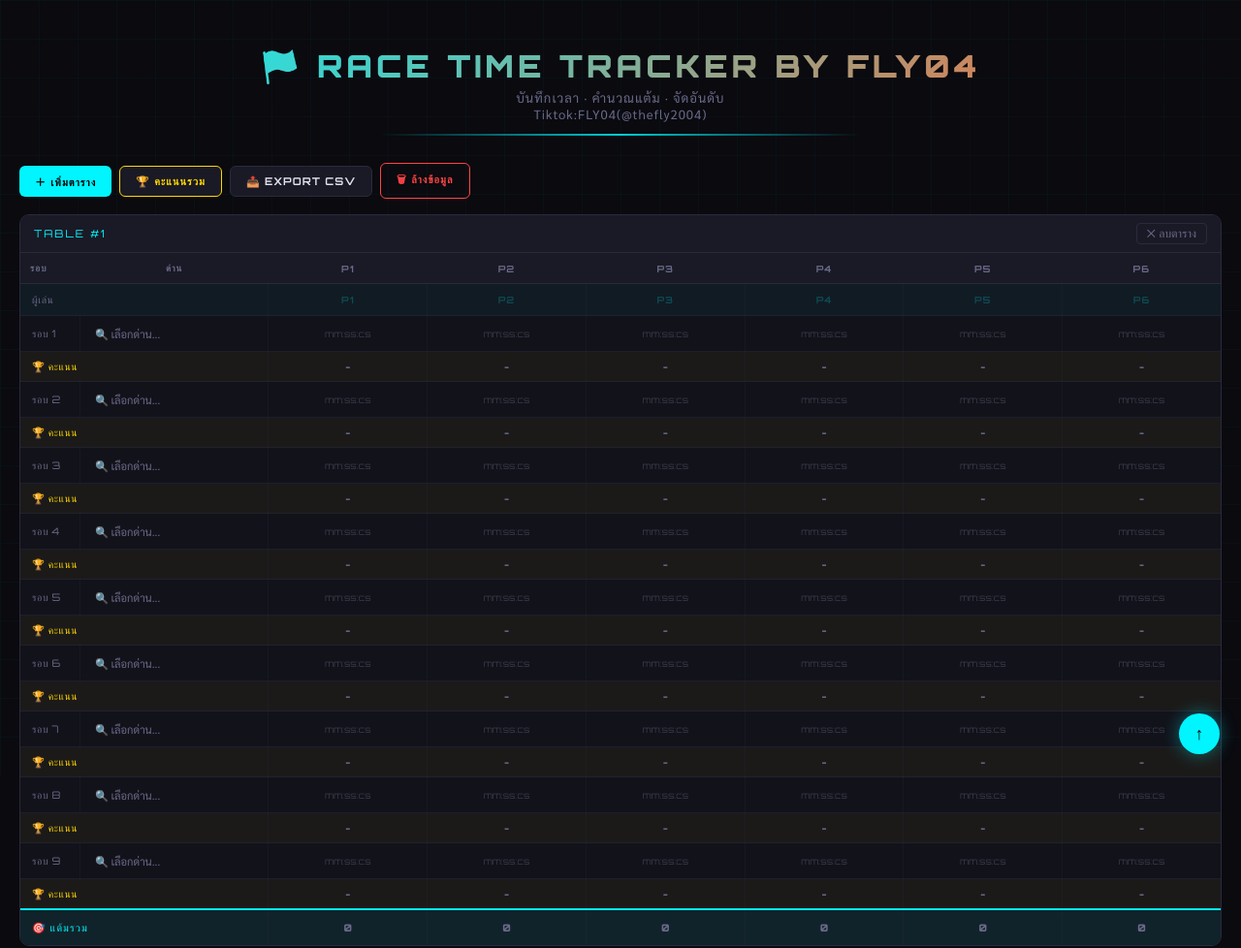
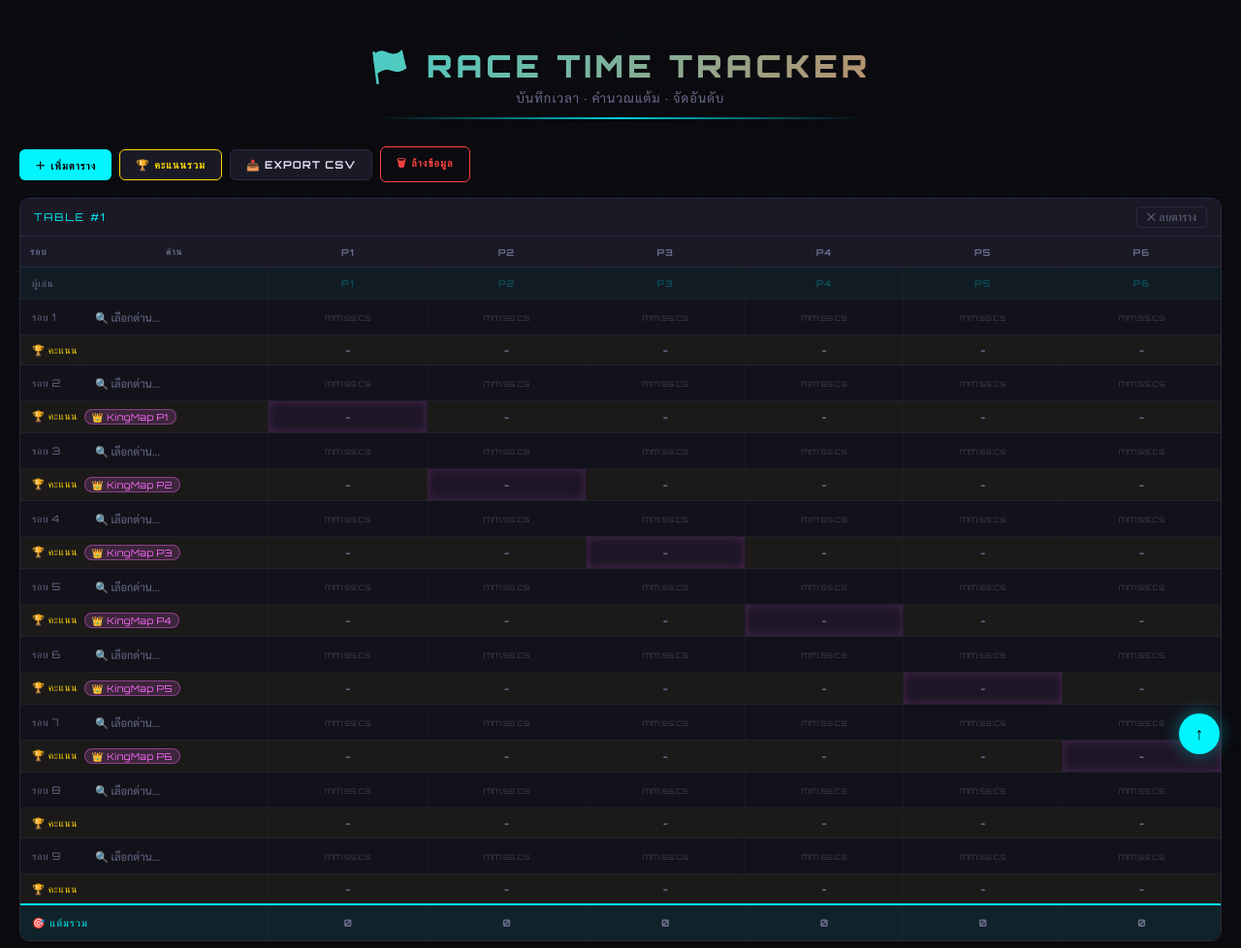
Before and after one commit to SsAlUkA2004/scoring-spd-by-fly04, a plain HTML site: page index.html in a window 1280 px wide. Shown: the whole page at 97% size. Drawn offline with Linux system fonts and the light colour scheme.

Commit message:
Add KingMapScore

```diff
--- a/index.html
+++ b/index.html
@@ -188,11 +188,29 @@
     font-family: 'Orbitron', monospace; font-size: 0.78rem; font-weight: 900;
   }
   .s11 { color: var(--gold); text-shadow: 0 0 10px rgba(255,215,0,0.5); }
+  .s12 { color: #ff6bff; text-shadow: 0 0 14px rgba(255,107,255,0.7); font-size: 0.95rem; }
   .s-high { color: var(--green); }
   .s-mid { color: var(--text); }
   .s-low { color: var(--accent2); }
   .s-zero { color: var(--red); }
   .s-empty { color: var(--text-dim); font-size: 0.6rem; }
+
+  .king-badge {
+    display: inline-block;
+    background: rgba(255,107,255,0.15);
+    border: 1px solid rgba(255,107,255,0.4);
+    color: #ff6bff;
+    font-size: 0.6rem;
+    font-family: 'Orbitron', monospace;
+    padding: 1px 7px;
+    border-radius: 10px;
+    letter-spacing: 0.5px;
+    vertical-align: middle;
+  }
+  .king-owner-cell {
+    box-shadow: inset 0 0 10px rgba(255,107,255,0.2);
+    background: rgba(255,107,255,0.05) !important;
+  }
 
   /* Total row */
   .total-row td {
@@ -249,9 +267,8 @@
 <body>
 <div class="container">
   <header>
-    <h1>🏁 RACE TIME TRACKER BY FLY04</h1>
+    <h1>🏁 RACE TIME TRACKER</h1>
     <p>บันทึกเวลา · คำนวณแต้ม · จัดอันดับ</p>
-    <p>Tiktok:FLY04(@thefly2004)</p>
     <div class="scan-line"></div>
   </header>
 
@@ -288,6 +305,10 @@ for (const [stars, list] of Object.entries(STAGES_BY_STAR))
 
 const PLAYERS = 6;
 const TIME_ROWS = 9;
+
+// KingMap: rowIndex (0-based) → playerIndex (0-based) ที่เป็นเจ้าของ
+// P1→รอบ2(idx1), P2→รอบ3(idx2), P3→รอบ4(idx3), P4→รอบ5(idx4), P5→รอบ6(idx5), P6→รอบ7(idx6)
+const KING_MAP = { 1:0, 2:1, 3:2, 4:3, 5:4, 6:5 }; // rowIndex: playerIndex
 
 // State: tables[i] = { id, rows[r] = { stageName, times[p] } }
 let tables = [];
@@ -331,24 +352,30 @@ function formatTimeInput(v) {
   }
   return v;
 }
-function rowScores(row) {
-  // row = { stageName, times[PLAYERS] }
+function rowScores(row, rowIndex) {
+  // row = { stageName, times[PLAYERS] }, rowIndex = 0-based
   const parsed = row.times.map(t => parseTime(t));
   const valid = parsed.filter(t => t !== null);
   if (!valid.length) return parsed.map(() => null);
   const fastest = Math.min(...valid);
-  return parsed.map(t => {
+  const kingPlayer = (rowIndex !== undefined && rowIndex in KING_MAP) ? KING_MAP[rowIndex] : -1;
+  return parsed.map((t, p) => {
     if (t === null) return null;
     const ds = (t - fastest) / 100;
-    if (ds === 0) return 11;
-    if (ds < 1) return 10; if (ds < 2) return 9; if (ds < 3) return 8;
-    if (ds < 4) return 7;  if (ds < 5) return 6; if (ds < 6) return 5;
-    if (ds < 7) return 4;  if (ds < 8) return 3; if (ds < 9) return 2;
-    if (ds < 10) return 1; return 0;
+    let score;
+    if (ds === 0) score = 11;
+    else if (ds < 1) score = 10; else if (ds < 2) score = 9; else if (ds < 3) score = 8;
+    else if (ds < 4) score = 7;  else if (ds < 5) score = 6; else if (ds < 6) score = 5;
+    else if (ds < 7) score = 4;  else if (ds < 8) score = 3; else if (ds < 9) score = 2;
+    else if (ds < 10) score = 1; else score = 0;
+    // KingMap bonus: เจ้าของ KingMap ชนะ (fastest) → +1 = 12
+    if (p === kingPlayer && ds === 0) score = 12;
+    return score;
   });
 }
 function scoreClass(s) {
   if (s === null) return 's-empty';
+  if (s === 12) return 's12';
   if (s === 11) return 's11';
   if (s >= 8) return 's-high';
   if (s >= 5) return 's-mid';
@@ -549,13 +576,18 @@ function buildTableDOM(tObj) {
     const srLabel = document.createElement('td');
     srLabel.colSpan = 2;
     srLabel.className = 'round-label score-label';
-    srLabel.textContent = '🏆 คะแนน';
+    const isKingRound = r in KING_MAP;
+    srLabel.innerHTML = isKingRound
+      ? `🏆 คะแนน &nbsp;<span class="king-badge">👑 KingMap P${KING_MAP[r]+1}</span>`
+      : '🏆 คะแนน';
     scoreRow.appendChild(srLabel);
 
     for (let p = 0; p < PLAYERS; p++) {
       const td = document.createElement('td');
       td.className = 'score-cell s-empty';
       td.dataset.sp = p;
+      // mark king owner cell
+      if (isKingRound && KING_MAP[r] === p) td.classList.add('king-owner-cell');
       td.textContent = '-';
       scoreRow.appendChild(td);
     }
@@ -595,7 +627,7 @@ function recalcBlock(tid) {
 
   for (let r = 0; r < TIME_ROWS; r++) {
     const row = tObj.rows[r];
-    const scores = rowScores(row);
+    const scores = rowScores(row, r);
     const parsed = row.times.map(t => parseTime(t));
     const valid = parsed.filter(t => t !== null);
     const fastest = valid.length ? Math.min(...valid) : null;
@@ -618,15 +650,16 @@ function recalcBlock(tid) {
     if (!scoreRow) continue;
     scoreRow.querySelectorAll('[data-sp]').forEach((td, p) => {
       const s = scores[p];
-      td.className = `score-cell ${scoreClass(s)}`;
+      const isKingOwner = (r in KING_MAP && KING_MAP[r] === p);
+      td.className = `score-cell ${scoreClass(s)}${isKingOwner ? ' king-owner-cell' : ''}`;
       td.textContent = s === null ? '-' : s;
     });
   }
 
   // Update grand total row
   const tableTotals = Array(PLAYERS).fill(0);
-  tObj.rows.forEach(row => {
-    rowScores(row).forEach((s, p) => { if (s !== null) tableTotals[p] += s; });
+  tObj.rows.forEach((row, r) => {
+    rowScores(row, r).forEach((s, p) => { if (s !== null) tableTotals[p] += s; });
   });
   const maxTotal = Math.max(...tableTotals);
   const totalRow = document.getElementById(`total-${tid}`);
@@ -662,8 +695,8 @@ function removeTable(tid) {
 function calcTotals() {
   const totals = Array(PLAYERS).fill(0);
   tables.forEach(tObj => {
-    tObj.rows.forEach(row => {
-      const scores = rowScores(row);
+    tObj.rows.forEach((row, r) => {
+      const scores = rowScores(row, r);
       scores.forEach((s, p) => { if (s !== null) totals[p] += s; });
     });
   });
```
